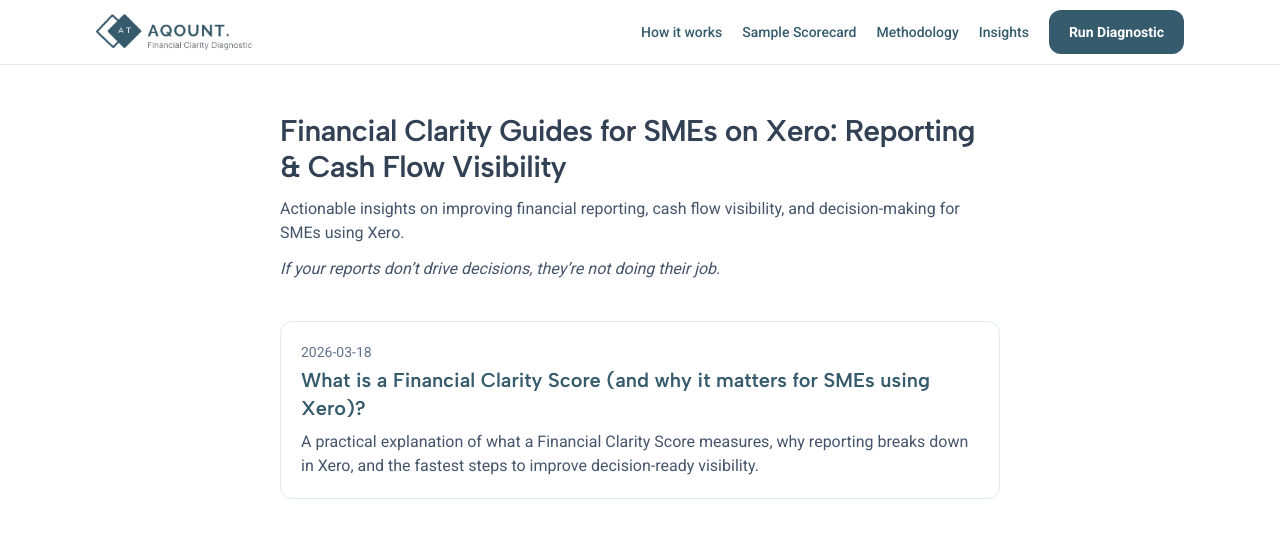
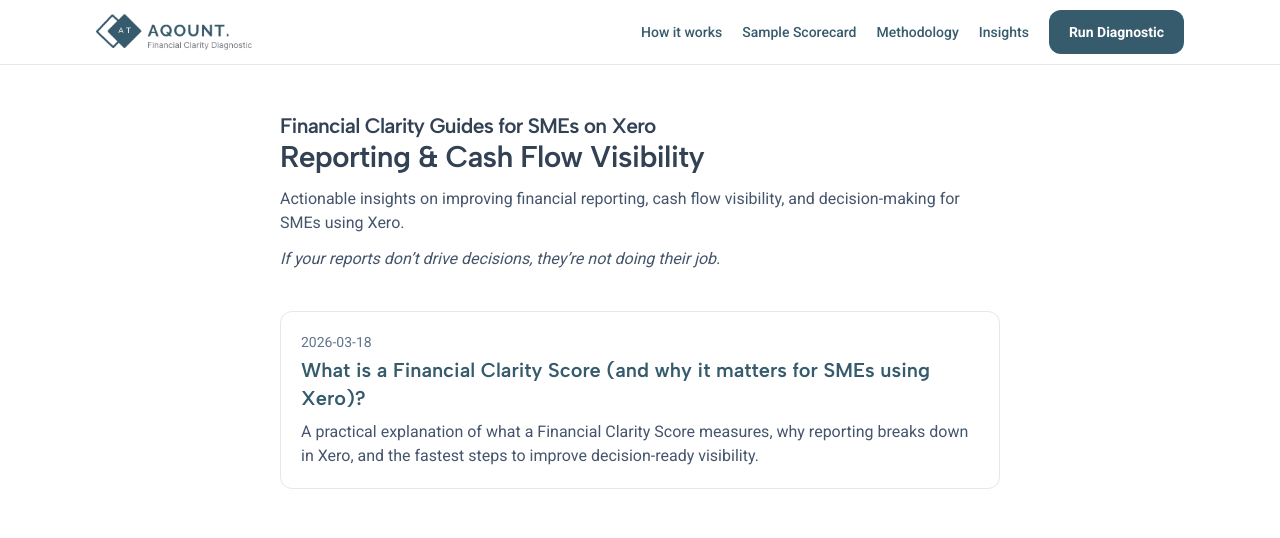
Before and after one commit to noemisasum/xero-financial-clarity, a Next.js app: page /insights in a window 1280 px wide. Shown: the top 538 px of the page. Built offline with nearby package versions, Linux system fonts and the light colour scheme.

Commit message:
Format Insights title (two lines, no colon)

```diff
--- a/src/app/insights/page.tsx
+++ b/src/app/insights/page.tsx
@@ -4,7 +4,7 @@ import { listInsightPosts } from "@/lib/insights";
 
 export const metadata = {
   title:
-    "Financial Clarity Guides for SMEs on Xero: Reporting & Cash Flow Visibility",
+    "Financial Clarity Guides for SMEs on Xero — Reporting & Cash Flow Visibility",
   description:
     "Actionable insights on improving financial reporting, cash flow visibility, and decision-making for SMEs using Xero.",
 };
@@ -17,7 +17,10 @@ export default function InsightsIndexPage() {
       <TopNav />
       <main className="mx-auto max-w-3xl px-6 py-12">
         <h1 className="text-3xl font-semibold tracking-tight">
-          Financial Clarity Guides for SMEs on Xero: Reporting &amp; Cash Flow Visibility
+          <span className="block text-[0.7em] leading-tight">
+            Financial Clarity Guides for SMEs on Xero
+          </span>
+          <span className="block">Reporting &amp; Cash Flow Visibility</span>
         </h1>
 
         <p className="mt-3 text-slate-600">
```
Lines whose indentation alone changed are shown as unchanged.
